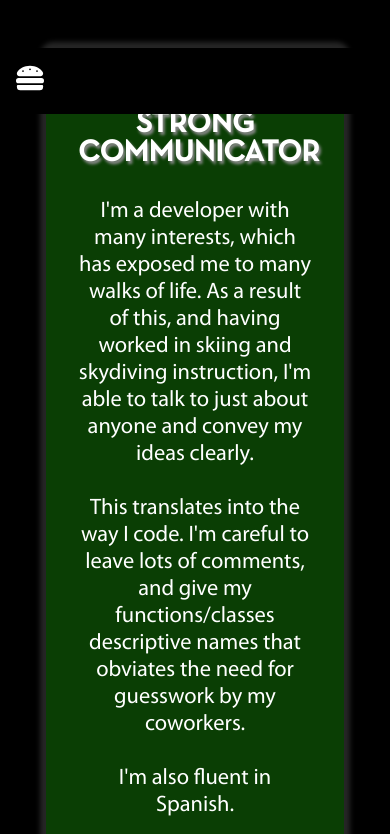
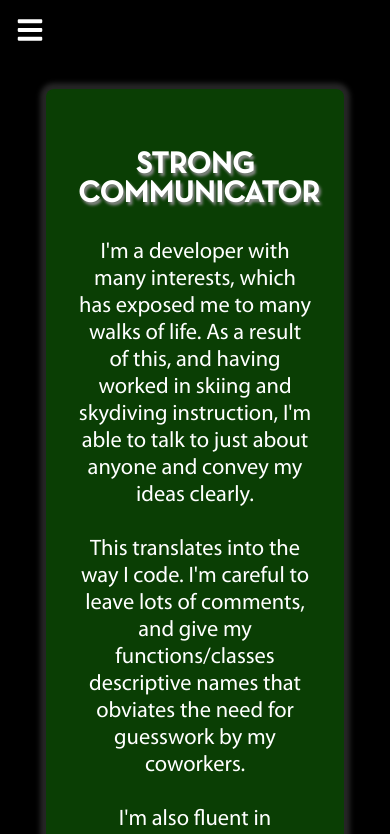
Before and after one commit to PropeReferio/portfolio-2020, a React (Create React App) app: page /about in a window 390 px wide. Shown: the top 834 px of the page. Built offline with nearby package versions, Linux system fonts and the light colour scheme; a web font is replaced by a local one.

Commit message:
Sticky header not blocking anymore

```diff
--- a/src/App.css
+++ b/src/App.css
@@ -311,7 +311,8 @@ button {
   padding: 1em;
   align-items: flex-start;
   flex-direction: column;
-  position: fixed;
+	position: fixed;
+	top: 0;
   background: black;
   width: 100vw;
   z-index: 99;
@@ -367,6 +368,12 @@ button {
 		width: 100%;
 		/* margin-top: 180px; */
 	}
+	#mainBanner {
+		padding-top: 69px;
+	}
+	#about, #projects, #contact {
+		margin-top: 89px;
+	}
 	h1, h2, #referrals {
 		font-size: 48px;
 	}
--- a/src/components/MobileNavBar.js
+++ b/src/components/MobileNavBar.js
@@ -1,5 +1,5 @@
 import React, { useState, useEffect } from 'react';
-import { FaHamburger } from "react-icons/fa";
+import { FaHamburger, FaBars } from "react-icons/fa";
 import { Link } from 'react-router-dom';
 
 export default function MobileNavBar() {
@@ -12,7 +12,7 @@ export default function MobileNavBar() {
 	return(
 		<div id="mobileNavBar">
 			<div id="mobileNavButton">
-				<FaHamburger
+				<FaBars
 					size={28}
 					onClick={toggleIsVisible}
 					style={{ fill: '#fff' }} />
--- a/src/components/pages/About.js
+++ b/src/components/pages/About.js
@@ -4,7 +4,7 @@ export default function About() {
   return(
 		<>
 			{/* <h1>ABOUT ME</h1> */}
-			<div className="card boxShadow">
+			<div id="about" className="card boxShadow">
 				<h3 className="darkTextShadow">STRONG COMMUNICATOR</h3>
 				<p className="about">I'm a developer with many interests, which has
 					exposed me to many
```
